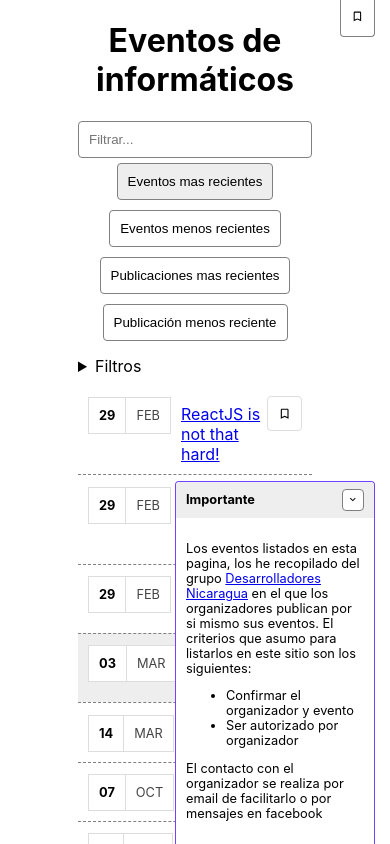
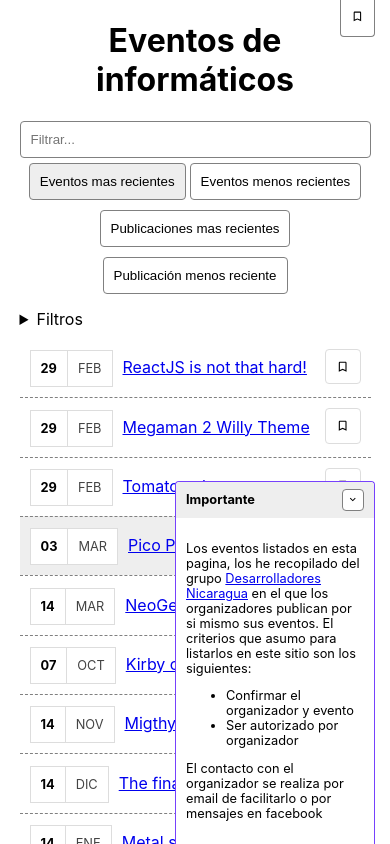
Before and after one commit to ilmoralito/developers-events, a React (Create React App) app: page / in a window 390 px wide. Shown: the top 844 px of the page. Built offline with nearby package versions, Linux system fonts and the light colour scheme.

Commit message:
Change app width in small screens

```diff
--- a/src/components/App.css
+++ b/src/components/App.css
@@ -396,3 +396,9 @@ form input {
     flex-direction: column;
   }
 }
+
+@media screen and (max-width: 768px) {
+  .app {
+    width: 90%;
+  }
+}
```
